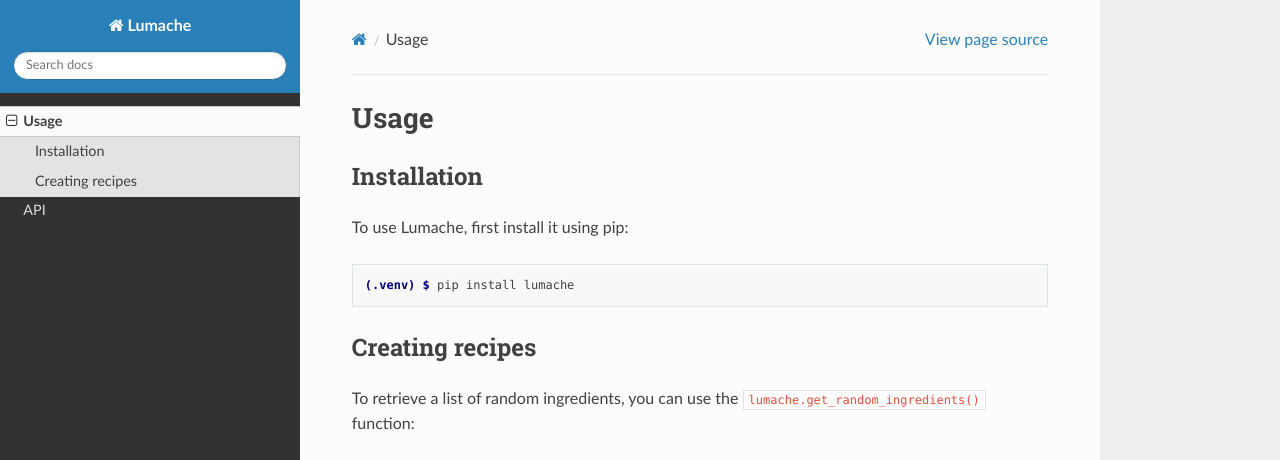
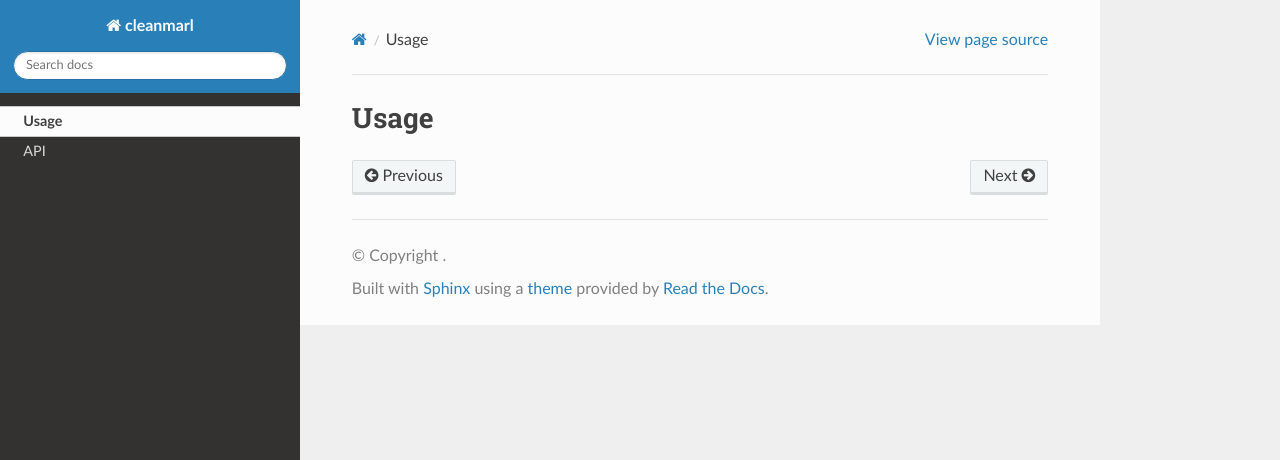
Before and after one commit to AmineAndam04/cleanmarl-docs, a Sphinx documentation site: the page built from docs/source/usage.rst, in a window 1280 px wide and 1095 px high. Shown: the top 460 px of the window. Built offline with Sphinx 7.4.7 and the Read the Docs theme 3.1.0, drawn with Linux system fonts in a browser that asks for light colours; some of the changed text lies outside the part shown; grey boxes are pictures that could not be loaded.

Commit message:
first push

```diff
--- a/docs/requirements.txt
+++ /dev/null
@@ -1,2 +0,0 @@
-sphinx==7.1.2
-sphinx-rtd-theme==1.3.0rc1
--- a/docs/source/api.rst
+++ b/docs/source/api.rst
@@ -1,7 +1,2 @@
 API
 ===
-
-.. autosummary::
-   :toctree: generated
-
-   lumache
--- a/docs/source/conf.py
+++ b/docs/source/conf.py
@@ -2,9 +2,8 @@
 
 # -- Project information
 
-project = 'Lumache'
-copyright = '2021, Graziella'
-author = 'Graziella'
+project = 'cleanmarl'
+author = 'Amine Andam'
 
 release = '0.1'
 version = '0.1.0'
--- a/docs/source/index.rst
+++ b/docs/source/index.rst
@@ -7,7 +7,7 @@
 and offers a *simple* and *intuitive* API.
 
 Check out the :doc:`usage` section for further information, including
-how to :ref:`installation` the project.
+
 
 .. note::
 
--- a/docs/source/usage.rst
+++ b/docs/source/usage.rst
@@ -1,33 +1,2 @@
 Usage
 =====
-
-.. _installation:
-
-Installation
-------------
-
-To use Lumache, first install it using pip:
-
-.. code-block:: console
-
-   (.venv) $ pip install lumache
-
-Creating recipes
-----------------
-
-To retrieve a list of random ingredients,
-you can use the ``lumache.get_random_ingredients()`` function:
-
-.. autofunction:: lumache.get_random_ingredients
-
-The ``kind`` parameter should be either ``"meat"``, ``"fish"``,
-or ``"veggies"``. Otherwise, :py:func:`lumache.get_random_ingredients`
-will raise an exception.
-
-.. autoexception:: lumache.InvalidKindError
-
-For example:
-
->>> import lumache
->>> lumache.get_random_ingredients()
-['shells', 'gorgonzola', 'parsley']
```
